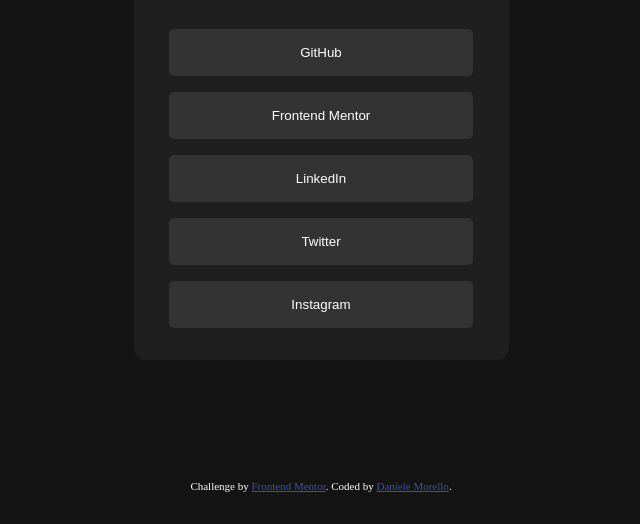
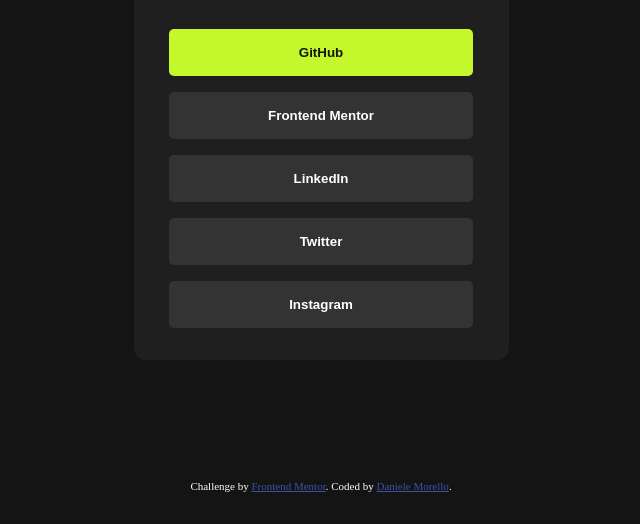
Before and after one commit to DanieleMorello/social-links-profile-main, a plain HTML site: page index.html in a window 1280 px wide. In both pictures the pointer is over the button "GitHub". Shown: the part 392-916 px from the top of the page, without its empty margins (319-959 px from the left). Drawn offline with Linux system fonts and the light colour scheme.

Commit message:
Add hover and active on buttons

```diff
--- a/assets/css/style.css
+++ b/assets/css/style.css
@@ -86,6 +86,17 @@ body {
   border: none;
   border-radius: 5px;
   padding: 1rem;
+  font-weight: bold;
+}
+
+.btn:hover {
+  cursor: pointer;
+  color: var(--dark);
+  background-color: var(--primary);
+}
+
+.btn:active {
+  cursor: url("../images/hand-pointer-solid.svg"), auto;
 }
 
 p {
```
